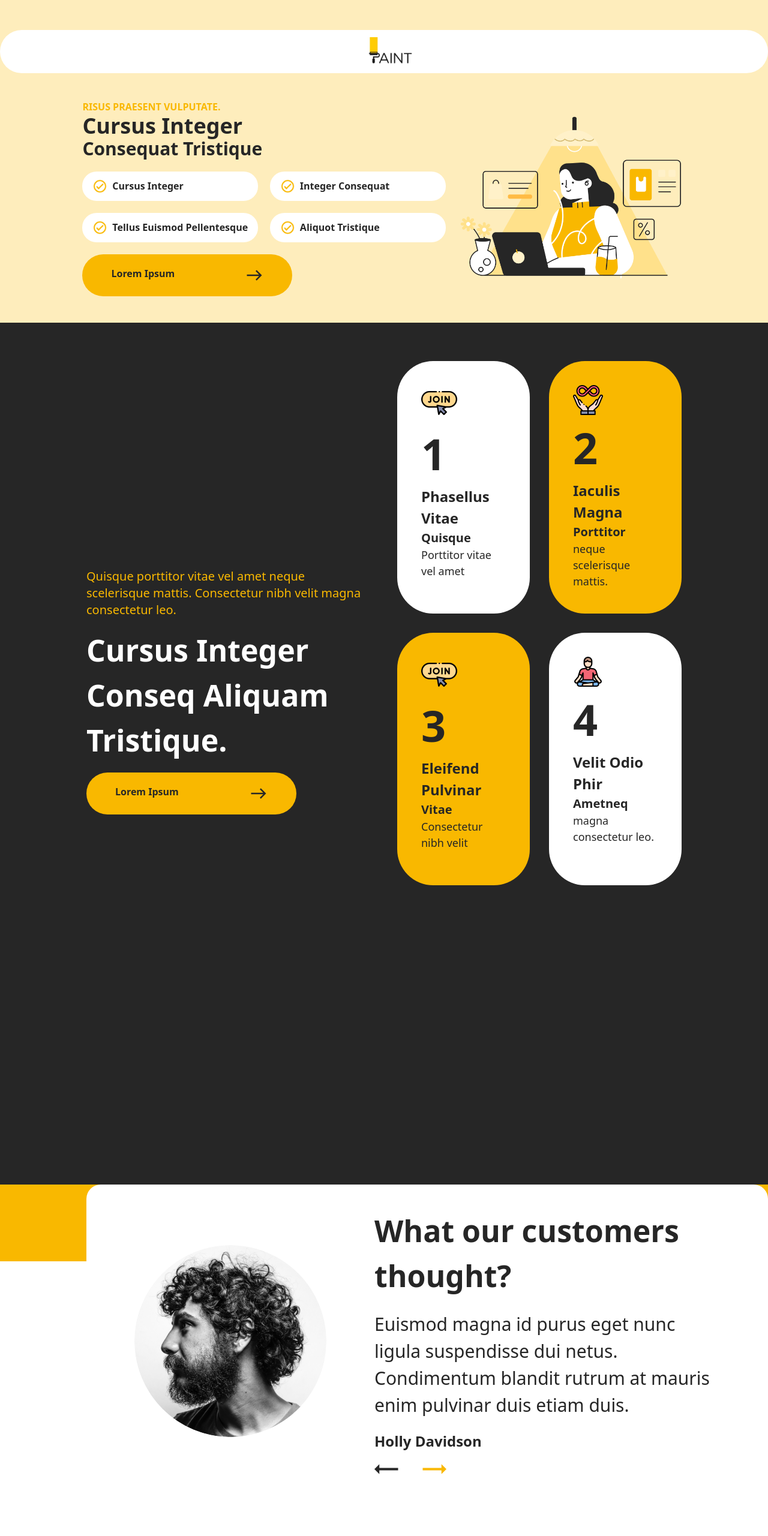
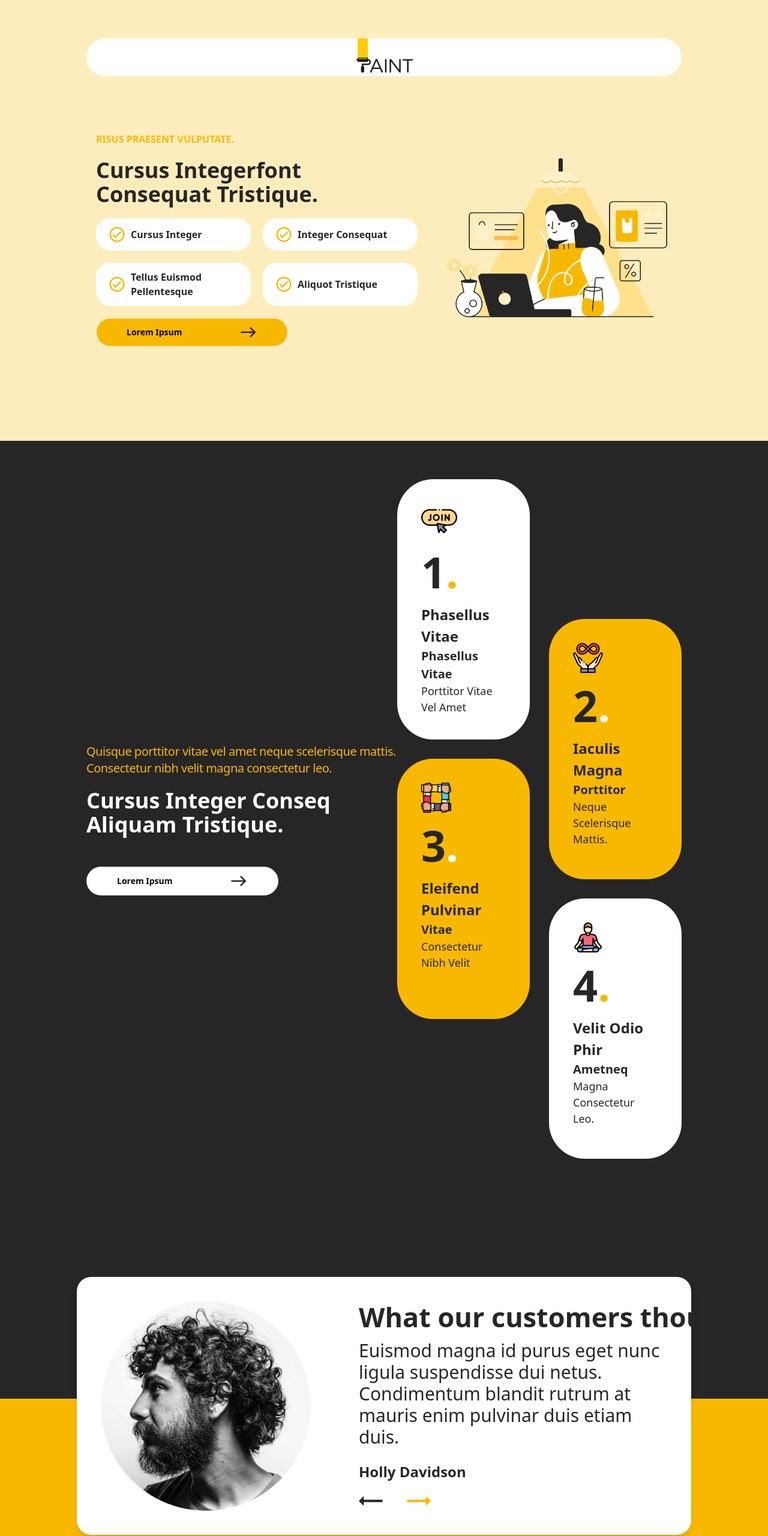
Before and after one commit to NoobSujay/edge-mid-term, a plain HTML site: page index.html in a window 1280 px wide. Shown: the top 2561 px of the page at 60% size. Before the commit the page ends 2498 px from the top, so only its background shows below. Drawn offline with nearby package versions, Linux system fonts and the light colour scheme.

Commit message:
Add files via upload

```diff
--- a/index.html
+++ b/index.html
@@ -1,117 +1,213 @@
 <!DOCTYPE html>
 <html lang="en">
+
 <head>
     <meta charset="UTF-8">
     <meta name="viewport" content="width=device-width, initial-scale=1.0">
-    <title>Paint</title>
+    <title>paints</title>
     <link href="https://cdn.jsdelivr.net/npm/daisyui@4.12.14/dist/full.min.css" rel="stylesheet" type="text/css" />
     <script src="https://cdn.tailwindcss.com"></script>
-    <style>
-        *{
-            margin: 0;
-            padding: 0;
-        }
-        .container{
-            width: 1650px;
-            margin: auto;
-        }
 
-    </style>
 </head>
+
 <body>
-    <header class="bg-[#FEEDBC]">
-        <div class="container pt-[50px]">
-            <div class="navbar bg-base-300 h-[72px] rounded-[3rem] flex lg:justify-center lg:items-center bg-white ">
-                <img class="w-[95.25px] h-[height: 47.25px;] ml-[20px] " src="images/paint-logo.png " alt="#">
-            </div>
-            <div class="hero">
-                <div class=" hero-content flex-col lg:flex-row-reverse  ">
-                    <img class="w-auto md:w-96" src="images/cover-paint.png" alt="#">
-                    <div class="banner-details">
-                        <p class="uppercase text-[#F9B800] text-base font-bold">risus praesent vulputate.</p>
-                        <p class="text-[#262626] text-4xl font-bold">Cursus Integer</p>
-                        <p class="text-[#262626] text-3xl font-bold">Consequat Tristique</p>
-                        <div class="grid grid-cols-1 gap-5 py-5 lg:grid-cols-2">
-                            <p class=" flex  py-[11.79px] px-[16.85px] w-auto gap-2 rounded-3xl align-middle bg-white text-base font-semibold text-[#262626]"><img src="images/icon-tick.png" alt="" class="w-[25px] h-[25px] ">Cursus Integer</p>
-                            <p class="flex  py-[11.79px] px-[16.85px] w-auto gap-2 rounded-3xl align-middle bg-white text-base font-semibold text-[#262626]"><img src="images/icon-tick.png" alt=""class="w-[25px] h-[25px]" >Integer Consequat </p>
-                            <p class="flex  py-[11.79px] px-[16.85px] w-auto gap-2  rounded-3xl align-middle bg-white text-base font-semibold text-[#262626]"><img src="images/icon-tick.png" alt="" class="w-[25px] h-[25px]">Tellus Euismod Pellentesque</p>
-                            <p class="flex  py-[11.79px] px-[16.85px] w-auto gap-2 rounded-3xl align-middle bg-white text-base font-semibold text-[#262626]"><img src="images/icon-tick.png" alt="" class="w-[25px] h-[25px]">Aliquot Tristique</p>
+    <header class="bg-[#FEEDBC] px-6 lg:px-36 py-16">
+        <nav class="flex justify-start overflow-hidden lg:justify-center items-center bg-[#fff] rounded-full ">
+            <img src="images/paint-logo.png" alt="">
+        </nav>
+        <div class="hero py-16">
+            <div class="hero-content flex-col lg:flex-row-reverse gap-10">
+                <img src="images/cover-paint.png" class="w-auto md:w-96" />
+                <div class="space-y-5">
+                    <p class="text-[#F9B900] text-base font-bold uppercase">risus praesent vulputate.</p>
+                    <h1 class="text-balance text-4xl text-[#262626] font-bold ">Cursus Integerfont<br> Consequat
+                        Tristique.</h1>
+                    <div class="grid grid-cols-1 lg:grid-cols-2 gap-5">
+                        <div class="flex justify-start items-center gap-2 rounded-3xl bg-[#fff] px-5 py-3 w-auto">
+                            <img src="images/icon-tick.png" alt="">
+                            <h1 class="text-[#262626] font-semibold text-base">Cursus Integer</h1>
                         </div>
-                        <button class="flex justify-between w-[350px] py-5 px-12 bg-[#F9B800] rounded-full text-base font-bold text-[#262626]">Lorem Ipsum <img src="images/right-arrow.png" alt=""></button>
+                        <div class="flex justify-start items-center gap-2 rounded-3xl bg-[#fff] px-5 py-3 w-auto">
+                            <img src="images/icon-tick.png" alt="">
+                            <h1 class="text-[#262626] font-semibold text-base">Integer Consequat</h1>
+                        </div>
+                        <div class="flex justify-start items-center gap-2 rounded-3xl bg-[#fff] px-5 py-3 w-auto">
+                            <img src="images/icon-tick.png" alt="">
+                            <h1 class="text-[#262626] font-semibold text-base text-balanced ">Tellus Euismod
+                                Pellentesque</h1>
+                        </div>
+                        <div class="flex justify-start items-center gap-2 rounded-3xl bg-[#fff] px-5 py-3  w-auto">
+                            <img src="images/icon-tick.png" alt="">
+                            <h1 class="text-[#262626] font-semibold text-base">Aliquot Tristique</h1>
+                        </div>
                     </div>
+                    <button
+                        class="btn transition-bg delay-300 duration-1000 ease-in-out hover:bg-[#FFF] bg-[#F9B800] text-black flex items-center justify-between rounded-full font-semibold w-[320px] lg:px-[50px] lg:px-[22px]">
+                        Lorem Ipsum
+                        <img src="images/right-arrow.png" alt="arrow" class="ml-auto">
+                    </button>
                 </div>
             </div>
         </div>
     </header>
-
-    <main>
-        <section class="bg-[#262626] px-6 lg:px-36 py-16">
+    <main class="bg-[#262626]">
+        <section class="bg-[#262626] px-6 lg:px-36 py-16 relative z-10">
             <div class="grid grid-cols-1 lg:grid-cols-2 gap-11 items-center pb-52">
-                <div class="space-y-4">
-                    <p class="text-[#F9B800] text-xl ">Quisque porttitor vitae vel amet neque scelerisque mattis. Consectetur nibh velit magna consectetur leo. </p>
-                    <h1 class="text-[#fff] font-bold text-[50px]">Cursus Integer Conseq
-                        Aliquam Tristique. </h1>
-                    <button class="flex justify-between w-[350px] py-5 px-12 bg-[#F9B800] rounded-full text-base font-bold text-[#262626]">Lorem Ipsum <img src="images/right-arrow.png" alt="#"></button>
+                <div class="grid gap-5">
+                    <p class="text-[#F9B800] text-xl font-normal tracking-tight lg:w-[530px]">
+                        Quisque porttitor vitae vel amet neque scelerisque mattis. Consectetur nibh velit magna
+                        consectetur leo.
+                    </p>
+                    <h1 class="text-white text-4xl font-bold text-balanced lg:w-[530px]">
+                        Cursus Integer Conseq Aliquam Tristique.
+                    </h1>
+                    <button
+                    class="btn bg-[#FFF] hover:bg-[#F9B800] hover:text-white  text-black flex items-center justify-between rounded-full font-semibold w-[320px] lg:px-[50px] lg:px-[22px] mt-[30px]">
+                    Lorem Ipsum
+                    <img src="images/right-arrow.png" alt="arrow" class="ml-auto">
+                </button>
                 </div>
                 <div class="grid grid-cols-2 grid-rows-2 lg:grid-cols-4 lg:grid-rows-5 gap-8">
+
                     <div class="col-span-2 row-span-2 bg-[#fff] rounded-[60px] px-10 py-10">
-                        <img src="images/icon-join.png" alt="#">
-                        <h1 class="text-[72px] text-[#262626] font-[700]">1</h1>
-                        <h1 class="text-[1.5rem] font-[700] text-[#262626] ">Phasellus Vitae</h1>
-                        <p class="text-[20px] font-[600] text-[#262626] ">Quisque</p>
-                        <p class="text-[18px] font-[350] text-[#262626] ">Porttitor vitae vel amet </p>
+                        <img src="images/icon-join.png" alt="">
+                        <h1 class="text-[72px] text-neutral-800 font-bold">1<span class="text-[#F9B800]">.</span></h1>
+                        <h1 class="text-[1.5rem] text-neutral-800 font-bold">Phasellus Vitae</h1>
+                        <p class="text-[20px] text-neutral-800 font-semibold">Phasellus Vitae</p>
+                        <p class="text-[18px] text-neutral-800 capitalize">Porttitor vitae vel amet </p>
                     </div>
-
+                    <div></div>
                     <div class="col-span-2 row-span-2 bg-[#F9B800] rounded-[60px] px-10 py-10">
-                        <img src="images/icon-inifinity.png" alt="#">
-                        <h1 class="text-[72px] text-[#262626] font-[700]">2</h1>
-                        <h1 class="text-[1.5rem] text-[#262626]  font-[700]">Iaculis Magna</h1>
-                        <p class="text-[20px] text-[#262626]  font-[600]">Porttitor</p>
-                        <p class="text-[18px] text-[#262626] font-[350]">neque scelerisque mattis.</p>
+                        <img src="images/icon-inifinity.png" alt="">
+                        <h1 class="text-[72px] text-neutral-800 font-bold"> 2<span class="text-[#FFF]">.</span></h1>
+                        <h1 class="text-[1.5rem] text-neutral-800 font-bold">Iaculis Magna</h1>
+                        <p class="text-[20px] text-neutral-800 font-semibold">Porttitor</p>
+                        <p class="text-[18px] text-neutral-800 capitalize">neque scelerisque mattis.</p>
                     </div>
-                    <div class="col-span-2 row-span-2 bg-[#F9B800] rounded-[60px] px-10 py-10">
-                        <img src="images/icon-join.png" alt="#">
-                        <h1 class="text-[72px] text-[#262626] font-[700]">3</h1>
-                        <h1 class="text-[1.5rem] text-[#262626] font-[700]">Eleifend Pulvinar</h1>
-                        <p class="text-[20px] text-[#262626] font-[600]">Vitae</p>
-                        <p class="text-[18px] text-[#262626] font-[350]">Consectetur nibh velit</p>
+                    <div class="col-span-2 row-span-2 bg-[#FFF] lg:bg-[#F9B800] rounded-[60px] px-10 py-10">
+                        <img src="images/icon-hands.png" alt="">
+                        <h1 class="text-[72px] text-neutral-800 font-bold">3<span class="text-[#F9B800] lg:text-[#FFF]">.</span></h1>
+                        <h1 class="text-[1.5rem] text-neutral-800 font-bold">Eleifend Pulvinar</h1>
+                        <p class="text-[20px] text-neutral-800 font-semibold">Vitae</p>
+                        <p class="text-[18px] text-neutral-800 capitalize">Consectetur nibh velit</p>
                     </div>
-                    <div class="col-span-2 row-span-2 bg-[#fff] rounded-[60px] px-10 py-10">
-                        <img src="images/icon-man-yoga.png" alt="#">
-                        <h1 class="text-[72px] text-[#262626] font-[700]">4</h1>
-                        <h1 class="text-[1.5rem] text-[#262626] font-[700]">Velit Odio Phir</h1>
-                        <p class="text-[20px] text-[#262626] font-[600]">Ametneq</p>
-                        <p class="text-[18px] text-[#262626] font-[350]">magna consectetur leo.</p>
+                    <div class="col-span-2 row-span-2 bg-[#F9B800] lg:bg-[#fff] rounded-[60px] px-10 py-10">
+                        <img src="images/icon-man-yoga.png" alt="">
+                        <h1 class="text-[72px] text-neutral-800 font-bold">4<span class="text-[#FFF] lg:text-[#F9B800]">.</span></h1>
+                        <h1 class="text-[1.5rem] text-neutral-800 font-bold">Velit Odio Phir</h1>
+                        <p class="text-[20px] text-neutral-800 font-semibold">Ametneq</p>
+                        <p class="text-[18px] text-neutral-800 capitalize">magna consectetur leo.</p>
                     </div>
                 </div>
             </div>
         </section>
-        <section  class="bg-[#F9B800] px-6 lg:px-36 py-16 relative ">
-            <div class=" flex flex-col absolute top-0 lg:flex-row justify-center items-center bg-[#fff] gap-20 rounded-3xl px-20 py-10 z-10">
-                <div class="avatar">
-                    <div class="w-72 lg:w-80 rounded-full">
-                      <img src="images/male-photo.png" />
+
+
+        <section class="relative z-20 bg-[#262626]">
+            <div
+                class="flex flex-col md:flex-row justify-center items-center bg-[#fff] gap-20 rounded-3xl px-10 py-10 shadow-lg absolute bottom-[137px] inset-x-5 lg:inset-x-32 lg:bottom-[173px]">
+                <div class="avatar lg:pl-[0px]">
+                    <div class="w-[272px] lg:w-[350px] rounded-full">
+                        <img src="images/male-photo.png" />
                     </div>
                 </div>
-                <div class="space-y-5 text-[#262626]">
-                    <h1 class="text-[50px] font-[700]">
-                        What our customers thought?
-                    </h1>
-                    <p class="text-[30px] font-[400]">
-                        Euismod magna id purus eget nunc ligula suspendisse dui netus. Condimentum blandit rutrum at mauris enim pulvinar duis etiam duis.
-                    </p>
-                    <h1 class="text-[1.5rem] font-[700]">
-                        Holly Davidson
-                    </h1>
+                <div class="space-y-5 justify-center lg:text-start flex flex-col items-center lg:items-start">
+                    <h1 class="w-[280px] text-center text-neutral-800 text-3xl font-bold lg:text-[45px] text-balanced lg:text-nowrap ">What our customers thought?</h1>
+                    <p class="text-center lg: text-start text-neutral-800 text-base font-normal text-balanced lg:text-3xl">Euismod magna id purus eget nunc ligula suspendisse dui netus. Condimentum blandit rutrum at mauris enim pulvinar duis etiam duis. </p>
+                    <h1 class="text-center lg:text-start lg:leading-10 lg:text-2xl text-neutral-800 text-2xl font-bold text-nowrap ">Holly Davidson</h1>
                     <div class="flex justify-start items-center gap-10">
-                        <img src="images/trending-flat-left-black.png" alt="#">
-                        <img src="images/trending-flat-right.png" alt="#">
+                        <img src="images/trending-flat-left-black.png" alt="">
+                        <img src="images/trending-flat-right.png" alt="">
                     </div>
                 </div>
             </div>
+            <div class="bg-[#F9B800] w-full h-[513px] mt-[220px] lg:mt-32 lg:h-[400px]"></div>
         </section>
     </main>
 
+    <article>
+        <section class="bg-[#262626] px-6 lg:px-36 py-16 ">
+            <div class="flex flex-col gap-[14px] lg:gap-6">
+                <div class="color-[#fff] items-center grid-flow-col">
+                    <h1 class="text-center text-white text-4xl  lg:6xl font-bold ">Phasellus a vitae iaculis magna.</h1>
+                    <h4 class="mt-5 text-center text-white text-base  lg:text-3xl font-normal leading-tight">Phasellus a vitae iaculis magna eleifend pulvinar velit odio.</h4>
+                </div>
+                <div
+                    class="collapse collapse-plus bg-base-200 py-[30px] pl-[30px] pr-[20px] bg-[#fff] rounded-[50px] lg:rounded-[60px] space-y-[14px] lg:space-y-6">
+                    <input type="radio" name="my-accordion-2" checked="checked" />
+                    <div class="collapse-title text-4xl text-[#F9B800]  ">
+                        <p class="text-[#262626] text-xl font-medium">Quam vehicula faucibus amet lorem.</p>
+                    </div>
+
+                    <div class="collapse-content text-[#262626]">
+                        <p>Euismod magna id purus eget nunc ligula suspendisse dui netus. Condimentum blandit rutrum at
+                            mauris enim pulvinar duis etiam duis. Mauris fermentum praesent tellus euismod.</p>
+                    </div>
+                </div>
+                <div
+                    class="collapse collapse-plus bg-base-200 py-[30px] pl-[30px] pr-[20px] bg-[#fff] rounded-[50px] lg:rounded-[60px] space-y-[14px] lg:space-y-6">
+                    <input type="radio" name="my-accordion-2" checked="checked" />
+                    <div class="collapse-title  text-4xl text-[#F9B800] ">
+                        <p class="text-[#262626] text-xl font-medium">Pellentesque tempus sed phasellus
+                            vel. </p>
+                    </div>
+                    <div class="collapse-content text-[#262626]">
+                        <p>Hello,What's Up my friend?</p>
+                    </div>
+                </div>
+
+                <div
+                    class="collapse collapse-plus bg-base-200 py-[30px] pl-[30px] pr-[20px] bg-[#fff] rounded-[50px] lg:rounded-[60px] space-y-[14px] lg:space-y-6">
+                    <input type="radio" name="my-accordion-2" />
+                    <div class="collapse-title text-4xl text-[#F9B800] ">
+                        <p class="text-[#262626] text-xl font-medium">Mauris fermentum praesent tellus
+                            euismod pellentesque urna ac massa in. </p>
+                    </div>
+                    <div class="collapse-content text-[#262626]">
+                        <p>How are you doing today?</p>
+                    </div>
+                </div>
+                <div
+                    class="collapse collapse-plus bg-base-200 py-[30px] pl-[30px] pr-[20px] bg-[#fff] rounded-[50px] lg:rounded-[60px] space-y-[14px] lg:space-y-6">
+                    <input type="radio" name="my-accordion-2" />
+                    <div class="collapse-title text-4xl text-[#F9B800] ">
+                        <p class="text-[#262626] text-xl font-medium">Vulputate et vulputate suspendisse
+                            natoque id tellus consectetur pulvinar et. </p>
+                    </div>
+                    <div class="collapse-content">
+                        <p>Like &hearts; Follow </p>
+                    </div>
+                </div>
+        </section>
+
+    </article>
+
+    <footer class="bg-[#FEEDBC]">
+        <section class="p-10 lg:h-[300px]">
+            <div class="flex flex-col text-black justify-between gap-10 lg:flex-row mt-10">
+                <div class="text-3xl font-bold leading-tight md:w-1/2 lg:justify-between">
+                    <h1>
+                        Vulputate et pulvinar ethre Suspendisse tellus consecteur
+                    </h1>
+                </div>
+                <button
+                    class="btn bg-[#F9B800] text-black transition-bg delay-300 duration-1000 ease-in-out hover:bg-[#FFF] flex items-center justify-between rounded-full font-semibold md:w-[280px] lg:w-[320px] lg:px-[50px] lg:px-[22px]">
+                    Lorem Ipsum
+                    <img src="images/right-arrow.png" alt="arrow" class="ml-auto">
+                </button>
+            </div>
+            <div class="flex flex-col lg:flex-row mt-10 text-start text-sm lg:justify-between lg:mt-[90px] text-black">
+                <p class="text-base lg:text-xl text-nowrap ">
+                    Copyright © 2022 Lorem Ipsum.
+                </p>
+                <p class="text-base text-nowrap lg:text-xl lg:underline">
+                    Privacy Policy | Terms & Conditions
+                </p>
+            </div>
+        </section>
+    </footer>
+
 
 </body>
+
 </html>
```
